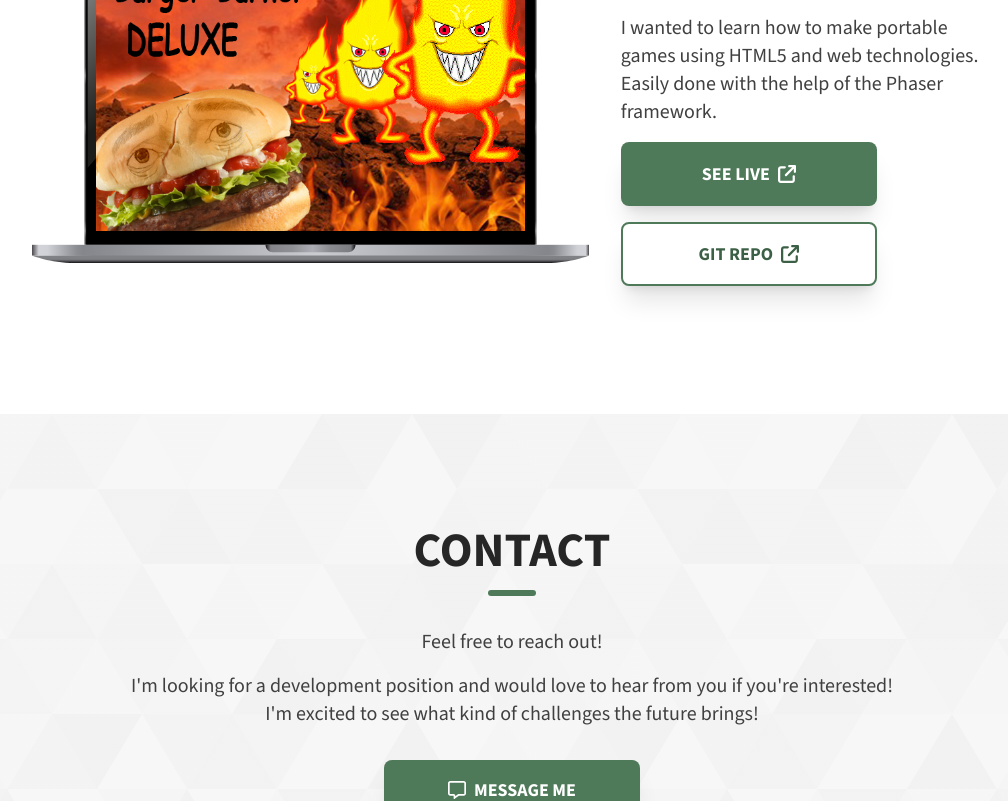
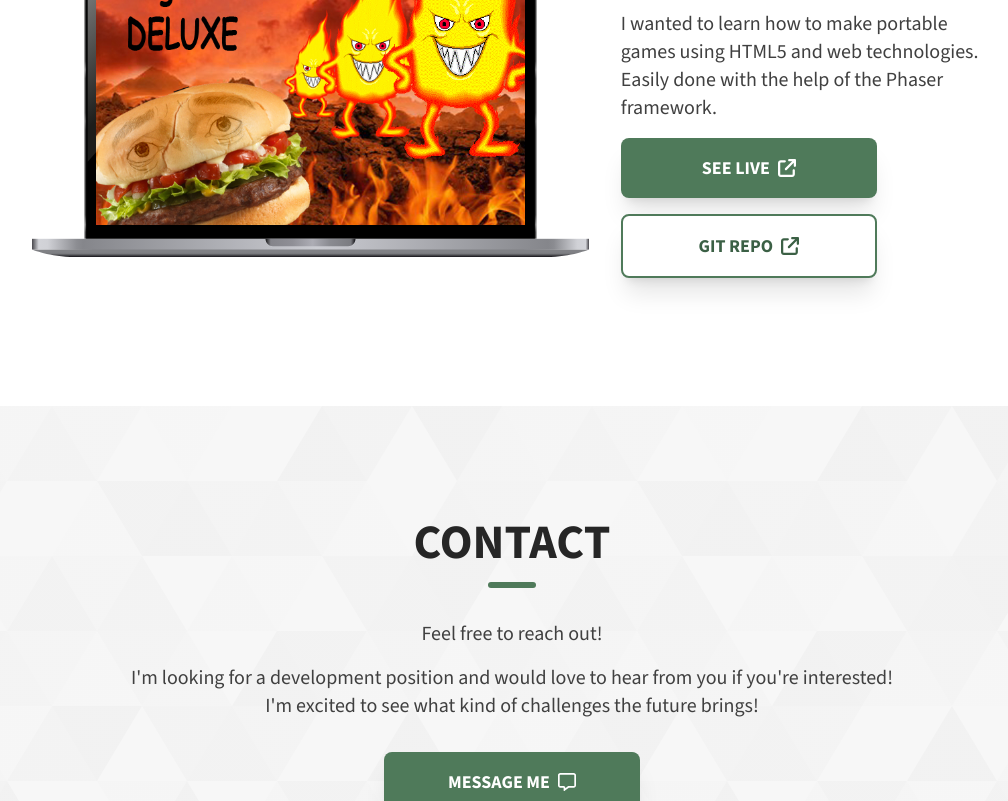
Before and after one commit to jstamant/portfolio, a Next.js app: page / in a window 1280 px wide. Shown: the part 2900-3701 px from the top of the page, without its empty margins (128-1136 px from the left). Built offline with nearby package versions, Linux system fonts and the light colour scheme.

Commit message:
Moved buttons to their own component

```diff
--- a/app/page.js
+++ b/app/page.js
@@ -5,6 +5,7 @@ import Footer from '../components/footer'
 
 import ProjectSummary from '../components/projectsummary'
 import Skill from '../components/skill'
+import LinkButton from '../components/linkbutton'
 
 import { FontAwesomeIcon } from '@fortawesome/react-fontawesome'
 import { faArrowUpRightFromSquare, faFileLines, faListUl, faRocket } from '@fortawesome/free-solid-svg-icons'
@@ -18,10 +19,7 @@ export default function Page() {
         <div className="absolute top-1/2 left-1/2 -translate-x-1/2 -translate-y-1/2 w-3/4">
           <h1 className="font-title uppercase text-6xl font-bold text-neutral-800">Justin St-Amant, here</h1>
           <p className="mt-8 mb-10 text-2xl">{process.env.site.subtitle}</p>
-          <a className="block bg-theme-500 text-white font-bold text-lg p-4 rounded-lg w-64 mx-auto uppercase shadow-xl transition hover:bg-theme-600 hover:-translate-y-1 duration-300"
-    href="#about">See why
-            <FontAwesomeIcon icon={faRocket} className="ml-2" />
-          </a>
+          <LinkButton href="#about" text="See why" icon={faRocket} animate={true} className="mx-auto" />
         </div>
       </section>
 
@@ -65,7 +63,7 @@ export default function Page() {
             </div>
           </div>
         </div>
-        <a className="block bg-theme-500 text-white font-bold text-lg p-4 rounded-lg w-64 mx-auto uppercase shadow-xl transition hover:bg-theme-600 hover:-translate-y-1 duration-300" href="#projects">My projects<FontAwesomeIcon icon={faListUl} className="ml-2" /></a>
+        <LinkButton href="#projects" text="My projects" icon={faListUl} animate={true} className="mx-auto" />
       </section>
 
       <section id="projects" className="py-24">
@@ -106,8 +104,7 @@ export default function Page() {
             <p className="my-4">Feel free to reach out!</p>
             <p className="my-4">I'm looking for a development position and would love to hear from you if you're interested!<br />I'm excited to see what kind of challenges the future brings!</p>
           </div>
-          <a className="block bg-theme-500 text-white font-bold text-lg p-4 rounded-lg w-64 mx-auto uppercase shadow-xl transition hover:bg-theme-600 hover:-translate-y-1 duration-300"
-            href="mailto:jstamant24@gmail.com"><FontAwesomeIcon icon={faMessage} className="mr-2" />Message me</a>
+          <LinkButton href="mailto:jstamant24@gmail.com" text="Message me" icon={faMessage} animate={true} className="mx-auto"/>
         </div>
       </section>
 
--- /dev/null
+++ b/components/linkbutton.js
@@ -0,0 +1,19 @@
+import { FontAwesomeIcon } from '@fortawesome/react-fontawesome'
+import { faArrowUpRightFromSquare } from '@fortawesome/free-solid-svg-icons'
+
+const LinkButton = (props) => {
+  const icon = props.icon ? props.icon : faArrowUpRightFromSquare;
+  const animation = props.animate === true ? " hover:-translate-y-1" : "";
+  const colors = props.inverted === true ? " bg-white text-theme-600 border-2 border-theme-500 hover:bg-theme-100 hover:border-theme-600" : " bg-theme-500 text-white hover:bg-theme-600";
+  const className = props.className ? " " + props.className : "";
+  return (
+    <a className={"block font-bold text-lg text-center p-4 rounded-lg w-64 uppercase shadow-xl transition duration-300" + colors + animation + className}
+      href={props.href}
+      target={props.target}>
+      {props.text}
+      <FontAwesomeIcon icon={icon} className="ml-2" />
+    </a>
+  )
+}
+
+export default LinkButton
--- a/components/projectsummary.js
+++ b/components/projectsummary.js
@@ -1,22 +1,14 @@
 import Image from 'next/image'
 
-import { FontAwesomeIcon } from '@fortawesome/react-fontawesome'
-import { faArrowUpRightFromSquare } from '@fortawesome/free-solid-svg-icons'
+import LinkButton from '../components/linkbutton'
 
 const ProjectSummary = ({title="title", text=["text"], liveLink, repoLink, imageSource}) => {
   text = text.map(line => <p>{line}</p>);
   if (liveLink) {
-    liveLink = <a className="flex items-center justify-center text-white font-bold text-lg h-16 rounded-lg w-64 uppercase shadow-xl transition-colors duration-300 bg-theme-500 hover:bg-theme-600"
-                 href={liveLink} target="_blank">
-                 <p>See live</p>
-                 <FontAwesomeIcon icon={faArrowUpRightFromSquare} className="ml-2" />
-               </a>
+    liveLink = <LinkButton href={liveLink} text="See live" target="_blank" />
   }
   if (repoLink) {
-    repoLink = <a className="flex items-center justify-center font-bold text-lg h-16 rounded-lg w-64 uppercase shadow-xl border-2 transition-colors duration-300 bg-white text-theme-500 border-theme-500 hover:bg-theme-100 text-theme-600 hover:border-theme-600" href={repoLink} target="_blank">
-                 <p>Git Repo</p>
-                 <FontAwesomeIcon icon={faArrowUpRightFromSquare} className="ml-2" />
-               </a>
+    repoLink = <LinkButton href={repoLink} text="Git Repo" target="_blank" inverted={true} />
   }
   if (imageSource) {
     imageSource = <img className="object-cover object-top aspect-[4/3] absolute top-[4%] left-[11.5%] w-[77%] h-[86%]" src={imageSource}></img>
```
